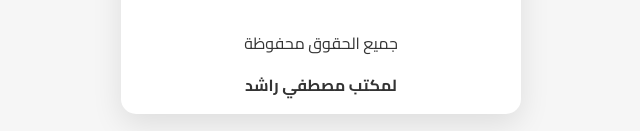
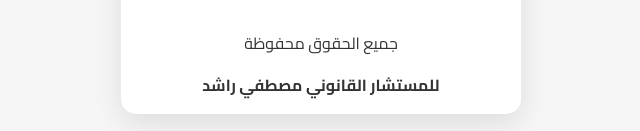
Before and after one commit to rashed711/mostafarashed, a plain HTML site: page index.html in a window 1280 px wide. Shown: the part 3685-3816 px from the top of the page, without its empty margins (319-959 px from the left). Drawn offline with Linux system fonts and the light colour scheme.

Commit message:
تعديل الحقوق

```diff
--- a/index.html
+++ b/index.html
@@ -206,7 +206,7 @@
         </div>
 
         <p>جميع الحقوق محفوظة</p>
-        <p><strong>لمكتب مصطفي راشد</strong></p>
+        <p><strong>للمستشار القانوني مصطفي راشد</strong></p>
     </div>
 
     <script>
```
